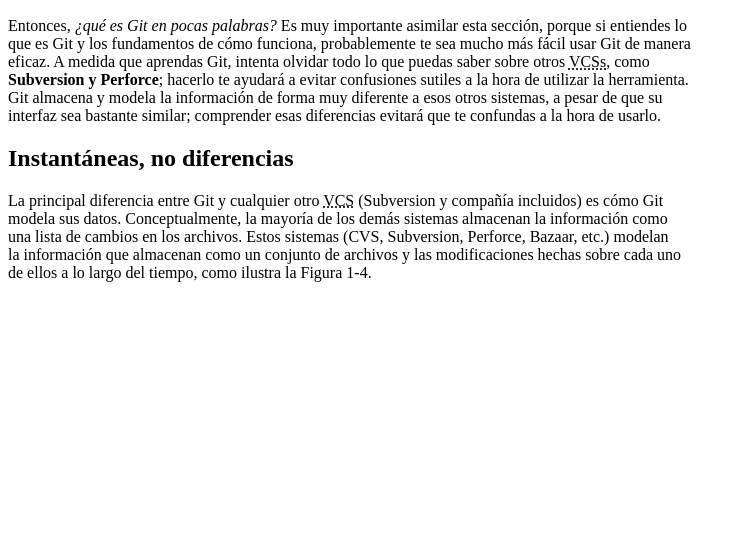
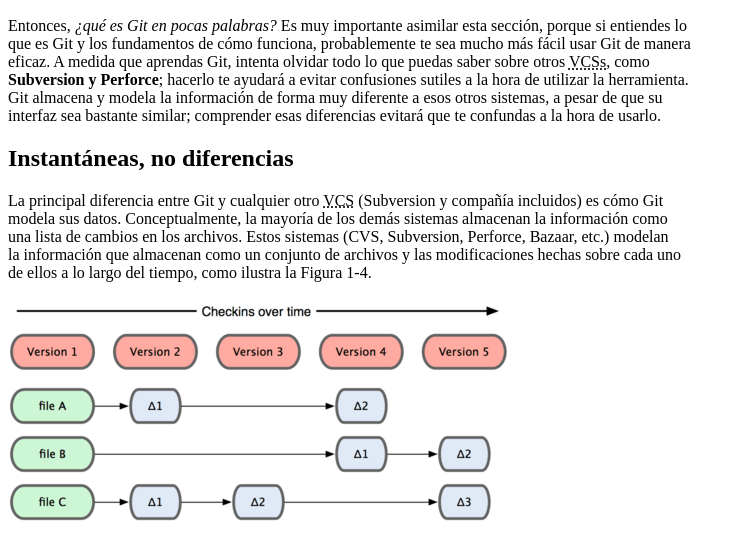
Before and after one commit to lana877/proyecto2, a plain HTML site: page index.html in a window 1280 px wide. Shown: the part 96-656 px from the top of the page, without its empty margins (0-746 px from the left). Drawn offline with Linux system fonts and the light colour scheme.

Commit message:
Incorporando imagen

```diff
--- a/index.html
+++ b/index.html
@@ -7,7 +7,8 @@
 <h2>Fundamentos de Git</h2>
 <p>Entonces, <em>¿qué es Git en pocas palabras?</em> Es muy importante asimilar esta sección, porque si entiendes lo<br/>
 que es Git y los fundamentos de cómo funciona, probablemente te sea mucho más fácil usar Git de manera<br/> eficaz. A medida que aprendas Git, intenta olvidar todo lo que puedas saber sobre otros <acronym title="Sistema de Control de Versiones">VCSs</acronym>, como<br/> <strong>Subversion y Perforce</strong>; hacerlo te ayudará a evitar confusiones sutiles a la hora de utilizar la herramienta.<br/>Git almacena y modela la información de forma muy diferente a esos otros sistemas, a pesar de que su <br/>interfaz sea bastante similar; comprender esas diferencias evitará que te confundas a la hora de usarlo.</p>
-
 <h2>Instantáneas, no diferencias</h2>
 <p>La principal diferencia entre Git y cualquier otro <acronym title="Sistema de Control de Versiones">VCS</acronym> (Subversion y compañía incluidos) es cómo Git <br/>modela sus datos. Conceptualmente, la mayoría de los demás sistemas almacenan la información como <br/> una lista de cambios en los archivos. Estos sistemas (CVS, Subversion, Perforce, Bazaar, etc.) modelan <br/> la información que almacenan como un conjunto de archivos y las modificaciones hechas sobre cada uno <br/>de ellos a lo largo del tiempo, como ilustra la Figura 1-4.</p>
+<img src="imagenes/git.png"> </img>
 </body>
+</html>
```
Also changed, not shown: imagenes/git.png (added).
